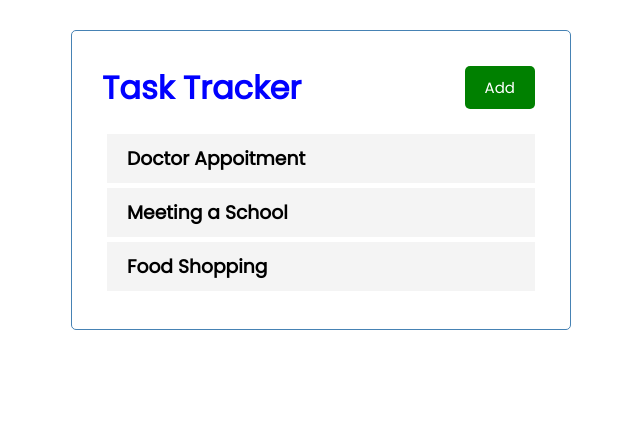
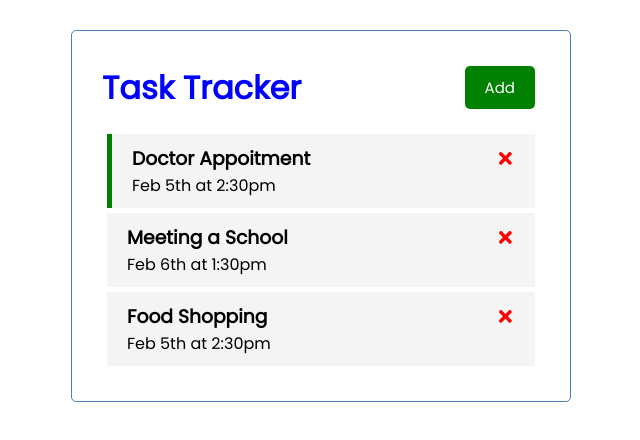
Before and after one commit to LindaHendricks/TasksTracker, a React (Create React App) app: page / in a window 1280 px wide. Shown: the top 440 px of the page, without its empty margins (319-959 px from the left). Built offline with nearby package versions, Linux system fonts and the light colour scheme.

Commit message:
Add Task

```diff
--- a/package.json
+++ b/package.json
@@ -8,6 +8,7 @@
     "@testing-library/user-event": "^12.8.3",
     "react": "^17.0.2",
     "react-dom": "^17.0.2",
+    "react-icons": "^4.2.0",
     "react-scripts": "4.0.3",
     "styled-components": "^5.3.0",
     "web-vitals": "^1.1.2"
--- a/src/App.js
+++ b/src/App.js
@@ -1,5 +1,6 @@
 import Header from './components/Header';
 import Tasks from './components/Tasks.jsx';
+import AddTask from './components/AddTask.jsx';
 import {useState} from 'react'
 
 
@@ -26,11 +27,28 @@
         reminder: false,
     }])
 
+    //Delete Tasks will need the id to target which one to hide - We use her ethe filter method
+
+    const deleteTask = (id) => {
+      setTasks(tasks.filter((task) => task.id !== id))
+    }
+
+    // Toggle reminder will need the id to target which one to toggle
+
+    const toggleReminder = (id) => {
+      // console.log(id)
+      setTasks(tasks.map((task) =>
+      task.id == id ? {... task, reminder:
+      !task.reminder} : task
+       )
+      )
+    }
+
 
   return (
     <div className="container">
      <Header/>
-     <Tasks tasks={tasks}/>
+     {tasks.length > 0 ? <Tasks onReminder={toggleReminder}tasks={tasks} onDelete={deleteTask}/> : "No Task to show"}
     </div>
   );
 }
--- /dev/null
+++ b/src/components/AddTask.jsx
@@ -0,0 +1,23 @@
+import React from 'react'
+
+const AddTask = () => {
+    return (
+        <form className='add-form'>
+         <div className='form-control'>
+             <label>Task</label>
+             <input type='text' placeholder='Add Task'/>
+         </div>
+         <div className='form-control'>
+             <label>Day & Time</label>
+             <input type='text' placeholder='Add Task'/>
+         </div>
+         <div className='form-control'>
+             <label>Set Reminder</label>
+             <input type='checkbox' placeholder='Add Task'/>
+         </div>
+         <input type='submit' value='Save Task' />
+        </form>
+    )
+}
+
+export default AddTask
--- a/src/components/Task.jsx
+++ b/src/components/Task.jsx
@@ -1,10 +1,13 @@
-import React from 'react';
+import { FaTimes } from 'react-icons/fa';
 
-
-const Task = ({task}) => {
+const Task = ({task, onDelete,onReminder}) => {
     return  (
-        <div className='task'>
-        <h3>{task.text}</h3>
+        <div className={`task ${task.reminder ?
+        'reminder': ''}`}
+        onDoubleClick={()=> onReminder(task.id)}>
+        <h3>{task.text}
+        <FaTimes style={{color:'red', cursor: 'pointer'}} onClick={ () => onDelete(task.id)}/> </h3>
+        <p>{task.day}</p>
         </div>
 
     )
--- a/src/components/Tasks.jsx
+++ b/src/components/Tasks.jsx
@@ -1,12 +1,12 @@
 import Task from './Task';
 
 
-const Tasks = ({tasks}) => {
+const Tasks = ({tasks, onDelete, onReminder}) => {
 
     return (
         <>
         {tasks.map((task) => (
-        <Task key={task.id} task={task} />
+        <Task key={task.id} task={task} onDelete={onDelete} onReminder={onReminder} />
         ))}
         </>
     )
```
Also changed, not shown: 1 other file (tests, documents, lock files or other folders).
